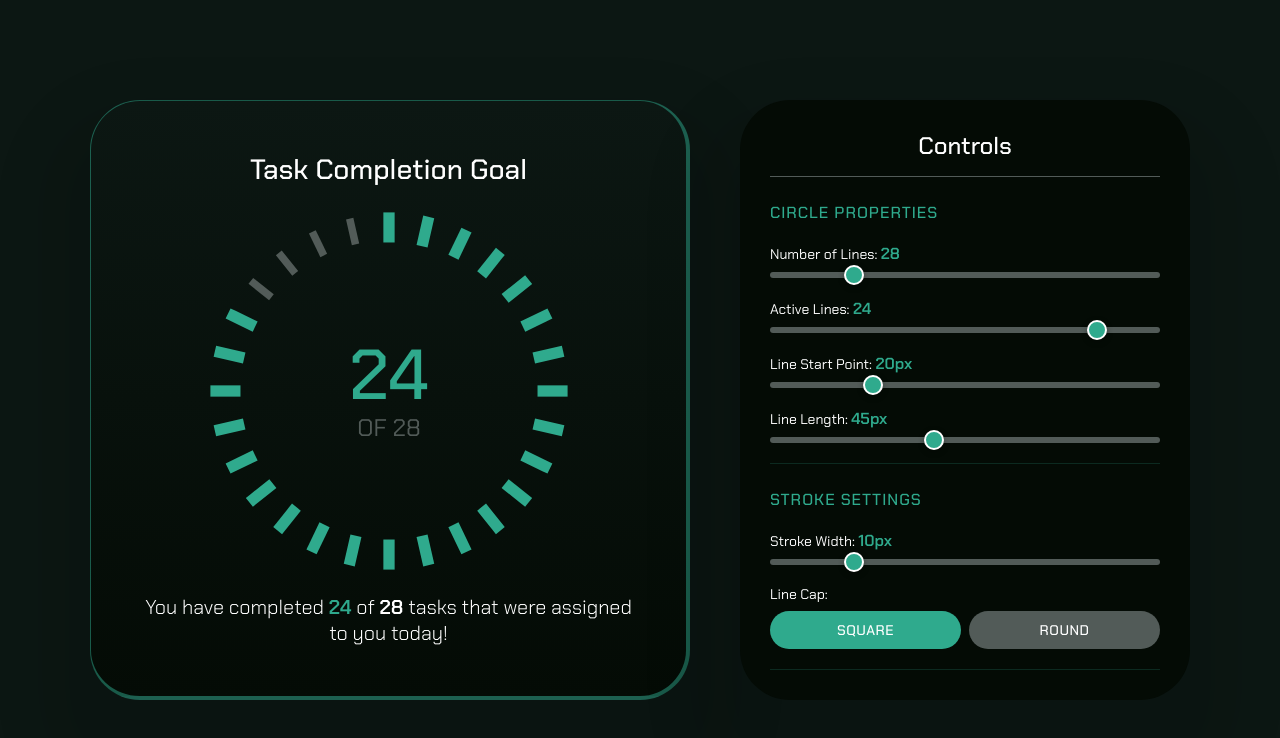
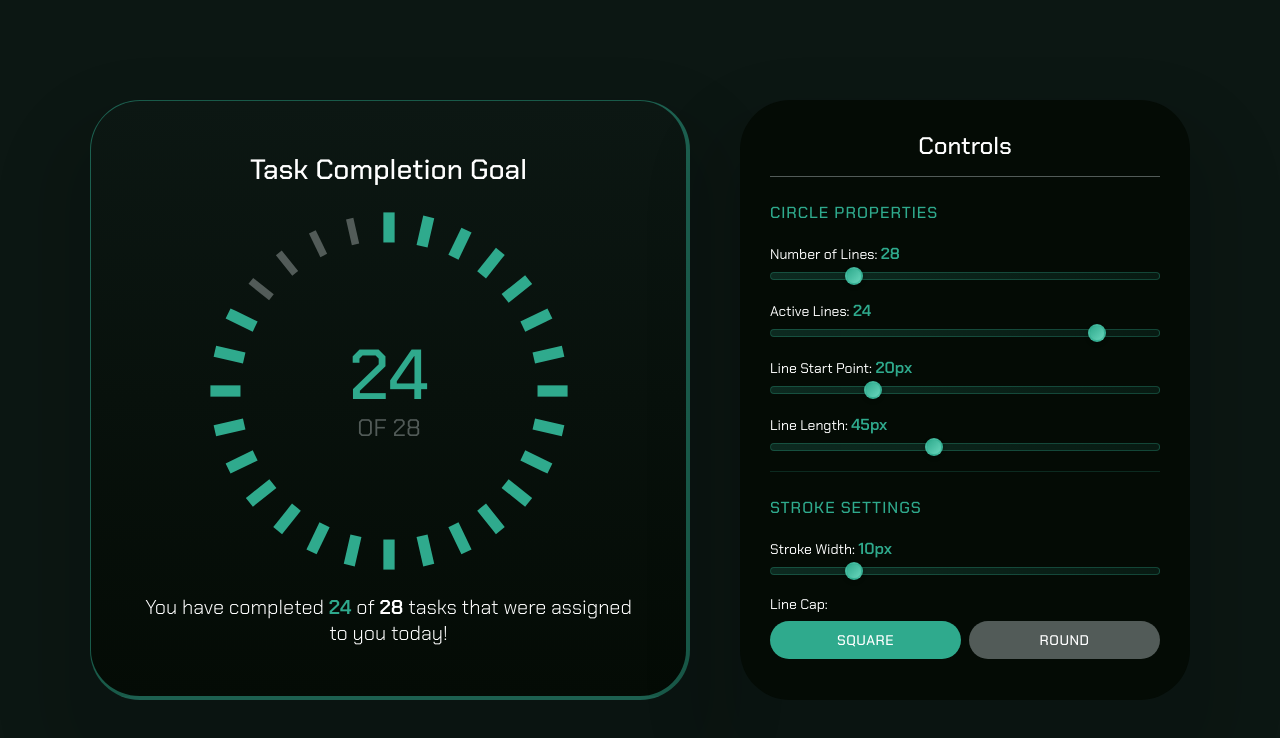
Before and after one commit to albingara/Dotted-Circle, a React (Vite) app: page / in a window 1280 px wide. Shown: the top 738 px of the page. Built offline with nearby package versions, Linux system fonts and the light colour scheme.

Commit message:
Enhance App component with validation for number of lines and active lines; update ControlPanel to reflect changes; improve slider styles for better user experience.

```diff
--- a/src/App.jsx
+++ b/src/App.jsx
@@ -1,4 +1,4 @@
-import React, { useState } from "react";
+import React, { useState, useEffect } from "react";
 import "./style/main.scss";
 import DottedCircle from "./components/DottedCircle.jsx";
 import ControlPanel from "./components/ControlPanel.jsx";
@@ -7,6 +7,29 @@ import { LineCap } from "./components/DottedCircle.jsx";
 const App = () => {
   const [numberOfLines, setNumberOfLines] = useState(28);
   const [activeLines, setActiveLines] = useState(24);
+
+  // Handle numberOfLines change with validation
+  const handleNumberOfLinesChange = (newNumberOfLines) => {
+    setNumberOfLines(newNumberOfLines);
+    // If active lines exceed the new number of lines, adjust it
+    if (activeLines > newNumberOfLines) {
+      setActiveLines(newNumberOfLines);
+    }
+  };
+
+  // Handle activeLines change with validation
+  const handleActiveLinesChange = (newActiveLines) => {
+    // Ensure active lines never exceed number of lines
+    const clampedActiveLines = Math.min(newActiveLines, numberOfLines);
+    setActiveLines(clampedActiveLines);
+  };
+
+  // Ensure active lines are valid on component mount
+  useEffect(() => {
+    if (activeLines > numberOfLines) {
+      setActiveLines(numberOfLines);
+    }
+  }, []);
   const [strokeWidth, setStrokeWidth] = useState(10);
   const [lineCap, setLineCap] = useState(LineCap.SQUARE);
   const [activeColor, setActiveColor] = useState("#2faa8d");
@@ -37,9 +60,9 @@ const App = () => {
       </div>
       <ControlPanel
         numberOfLines={numberOfLines}
-        setNumberOfLines={setNumberOfLines}
+        setNumberOfLines={handleNumberOfLinesChange}
         activeLines={activeLines}
-        setActiveLines={setActiveLines}
+        setActiveLines={handleActiveLinesChange}
         strokeWidth={strokeWidth}
         setStrokeWidth={setStrokeWidth}
         lineCap={lineCap}
--- a/src/components/ControlPanel.jsx
+++ b/src/components/ControlPanel.jsx
@@ -54,7 +54,7 @@ const ControlPanel = ({
             type="range"
             min="0"
             max={numberOfLines}
-            value={activeLines}
+            value={Math.min(activeLines, numberOfLines)}
             onChange={(e) => setActiveLines(parseInt(e.target.value))}
             className="slider"
           />
--- a/src/components/ControlPanel.scss
+++ b/src/components/ControlPanel.scss
@@ -80,59 +80,84 @@
     // Custom Slider Styles
     .slider {
       width: 100%;
-      height: 6px;
-      border-radius: 3px;
-      background: $main-shade;
+      height: 8px;
+      border-radius: 4px;
+      background: linear-gradient(90deg, rgba(47, 170, 141, 0.2) 0%, rgba(47, 170, 141, 0.1) 100%);
+      border: 1px solid rgba(47, 170, 141, 0.3);
       outline: none;
       -webkit-appearance: none;
       appearance: none;
       cursor: pointer;
       transition: all 0.3s ease;
+      position: relative;
 
       &:hover {
-        background: lighten($main-shade, 10%);
+        background: linear-gradient(90deg, rgba(47, 170, 141, 0.3) 0%, rgba(47, 170, 141, 0.2) 100%);
+        border-color: rgba(47, 170, 141, 0.5);
+      }
+
+      &:focus {
+        border-color: rgba(47, 170, 141, 0.5);
       }
 
       &::-webkit-slider-thumb {
         -webkit-appearance: none;
         appearance: none;
-        width: 20px;
-        height: 20px;
+        width: 18px;
+        height: 18px;
         border-radius: 50%;
-        background: $main;
+        background: linear-gradient(135deg, $main 0%, lighten($main, 20%) 100%);
         cursor: pointer;
-        border: 2px solid $white;
-        box-shadow: 0 2px 6px rgba(0, 0, 0, 0.3);
+        border: 2px solid rgba(47, 170, 141, 0.5);
+        box-shadow: 0 2px 4px rgba(0, 0, 0, 0.2);
+        transition: all 0.3s ease;
+        position: relative;
+
+        &:hover {
+          transform: scale(1.1);
+          border-color: rgba(47, 170, 141, 0.7);
+        }
+
+        &:active {
+          transform: scale(0.95);
+          border-color: rgba(47, 170, 141, 0.8);
+        }
+      }
+
+      &::-moz-range-thumb {
+        width: 18px;
+        height: 18px;
+        border-radius: 50%;
+        background: linear-gradient(135deg, $main 0%, lighten($main, 20%) 100%);
+        cursor: pointer;
+        border: 2px solid rgba(47, 170, 141, 0.5);
+        box-shadow: 0 2px 4px rgba(0, 0, 0, 0.2);
         transition: all 0.3s ease;
 
         &:hover {
           transform: scale(1.1);
-          box-shadow: 0 4px 12px rgba(47, 170, 141, 0.4);
+          border-color: rgba(47, 170, 141, 0.7);
         }
-      }
 
-      &::-moz-range-thumb {
-        width: 20px;
-        height: 20px;
-        border-radius: 50%;
-        background: $main;
-        cursor: pointer;
-        border: 2px solid $white;
-        box-shadow: 0 2px 6px rgba(0, 0, 0, 0.3);
-        transition: all 0.3s ease;
-
-        &:hover {
-          transform: scale(1.1);
-          box-shadow: 0 4px 12px rgba(47, 170, 141, 0.4);
+        &:active {
+          transform: scale(0.95);
+          border-color: rgba(47, 170, 141, 0.8);
         }
       }
 
       &::-moz-range-track {
         width: 100%;
-        height: 6px;
-        border-radius: 3px;
-        background: $main-shade;
-        border: none;
+        height: 8px;
+        border-radius: 4px;
+        background: linear-gradient(90deg, rgba(47, 170, 141, 0.2) 0%, rgba(47, 170, 141, 0.1) 100%);
+        border: 1px solid rgba(47, 170, 141, 0.3);
+        cursor: pointer;
+      }
+
+      &::-moz-range-progress {
+        background: linear-gradient(90deg, rgba(47, 170, 141, 0.4) 0%, rgba(47, 170, 141, 0.3) 100%);
+        border-radius: 4px;
+        height: 8px;
       }
     }
 
```
